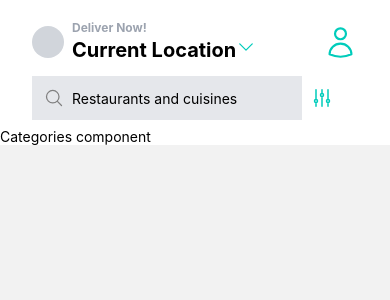
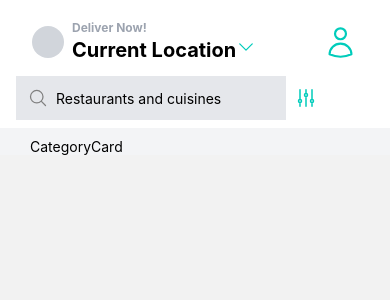
Before and after one commit to sirawat21/clone-deliveroo, a React Native app: screen /Home in a window 390 px wide. Shown: the top 300 px of the page. Built offline with nearby package versions, Linux system fonts and the light colour scheme.

Commit message:
Added Category card

```diff
--- a/components/categories/categories.component.jsx
+++ b/components/categories/categories.component.jsx
@@ -1,12 +1,20 @@
 import React from "react";
-import { View, Text } from "react-native";
+import { View, Text, ScrollView } from "react-native";
+import CategoryCard from "../category-card/category-card.component";
 
 const Categroies = () => {
-    return(
-        <View>
-            <Text>Categories component</Text>
-        </View>
-    );
+  return (
+    <ScrollView
+      horizontal
+      showsHorizontalScrollIndicator={false}
+      contentContainerStyle={{
+        paddingHorizontal: 15,
+        paddingTop: 10,
+      }}
+    >
+      <CategoryCard />
+    </ScrollView>
+  );
 };
 
 export default Categroies;
--- /dev/null
+++ b/components/category-card/category-card.component.jsx
@@ -0,0 +1,12 @@
+import React from "react";
+import { View, Text } from "react-native";
+
+const CategoryCard = () => {
+  return (
+    <View>
+      <Text>CategoryCard</Text>
+    </View>
+  );
+};
+
+export default CategoryCard;
--- a/components/index.js
+++ b/components/index.js
@@ -1 +1,2 @@
+export { default as CategoryCard } from "./category-card/category-card.component";
 export { default as Categroies } from "./categories/categories.component";
--- a/screens/home/home.screen.jsx
+++ b/screens/home/home.screen.jsx
@@ -45,7 +45,7 @@ const HomeScreen = () => {
         <UserIcon size={35} color="#00CCBB" />
       </View>
       {/* Search */}
-      <View className="flex-row items-center space-x-2 pb-2 mx-4 px-4">
+      <View className="flex-row items-center space-x-2 pb-2 mx-4">
         <View className="flex-row space-x-2 bg-gray-200 p-3">
           <MagnifyingGlassIcon color="gray" size={20} />
           <TextInput
@@ -57,7 +57,12 @@ const HomeScreen = () => {
         <AdjustmentsVerticalIcon color="#00CCBB" />
       </View>
       {/* Body */}
-      <ScrollView>
+      <ScrollView
+        className="bg-gray-100"
+        contentContainerStyle={{
+          paddingHorizontal: 15,
+        }}
+      >
         {/* Categroies */}
         <Categroies />
         {/* Featured Rows */}
```
